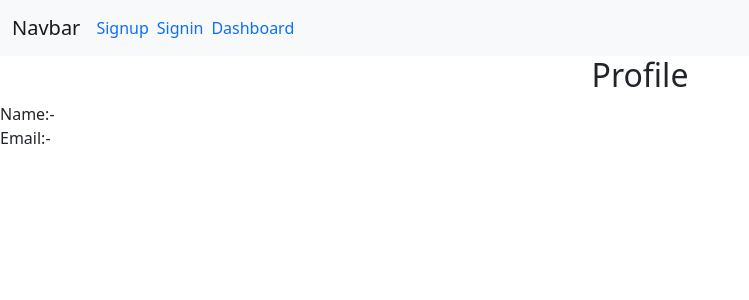
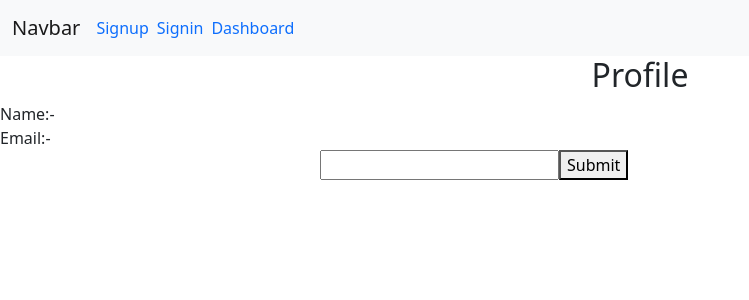
Before and after one commit to rockingatgithub/CN_AUG_PYTHON_REACTJS, a React (Create React App) app: page /dashboard in a window 1280 px wide. Shown: the top 300 px of the page, without its empty margins (0-749 px from the left). Built offline with nearby package versions, Linux system fonts and the light colour scheme.

Commit message:
Added Google login

```diff
--- a/package.json
+++ b/package.json
@@ -8,6 +8,7 @@
     "@testing-library/react": "^13.4.0",
     "@testing-library/user-event": "^13.5.0",
     "bootstrap": "^5.2.3",
+    "js-cookie": "^3.0.5",
     "react": "^18.2.0",
     "react-bootstrap": "^2.7.4",
     "react-dom": "^18.2.0",
--- a/src/App.js
+++ b/src/App.js
@@ -14,7 +14,7 @@ const App = () => {
     <Routes>
       <Route path="/" element={<UserForm isSignup heading={'Signup Form'} setUser={setUser} />} />
       <Route path="/signin" element={<UserForm isSignup={false} heading={'Signin Form'} setUser={setUser} />} />
-      <Route path="/dashboard" element={<Dashboard user={user} />} />
+      <Route path="/dashboard" element={<Dashboard user={user} setUser={setUser} />} />
     </Routes>
 
   </>
--- a/src/components/Dashboard/index.jsx
+++ b/src/components/Dashboard/index.jsx
@@ -1,4 +1,30 @@
+import Cookies from "js-cookie"
+import { useState } from "react"
+
 const Dashboard = (props) => {
+
+    const [name, setName] = useState('')
+
+    const submitHandler = async (event) => {
+
+        event.preventDefault()
+
+        const response = await fetch("http://localhost:8000/api/v1/student", {
+            method: "PUT",
+            body: JSON.stringify({ name}),
+            headers: {
+                'Content-Type': 'application/json',
+                'Authorization': 'Bearer ' + Cookies.get('user')
+            }
+        })
+
+        const parsedResponse = await response.json()
+        if(response.status === 200) {
+            console.log(response.status, " ",  parsedResponse)
+            props.setUser(parsedResponse.student)
+        }
+
+    }
 
     return (
         <div>
@@ -9,6 +35,14 @@ const Dashboard = (props) => {
             <div>
                 Email:-  {props.user.email}
             </div>
+
+            <form onSubmit={submitHandler} >
+
+                <input value={name} onChange={(event) => setName(event.target.value)} />
+                <button type="submit" > Submit </button>
+
+            </form>
+
         </div>
     )
 
--- a/src/components/UserForm/index.jsx
+++ b/src/components/UserForm/index.jsx
@@ -1,6 +1,7 @@
 import { GoogleLogin } from "@react-oauth/google"
 import { useState } from "react"
 import { useNavigate } from "react-router-dom"
+import Cookie from 'js-cookie'
 import Button from 'react-bootstrap/Button';
 import Form from 'react-bootstrap/Form';
 
@@ -28,7 +29,7 @@ const UserForm = (props) => {
         let response
 
         if (props.isSignup) {
-            response = await fetch('http://localhost:8000/student', {
+            response = await fetch('http://localhost:8000/api/v1/student', {
 
                 method: "POST",
                 body: JSON.stringify(userSignupObj),
@@ -38,7 +39,7 @@ const UserForm = (props) => {
 
             })
         } else {
-            response = await fetch('http://localhost:8000/jwt', {
+            response = await fetch('http://localhost:8000/api/v1/auth/jwt', {
 
                 method: "POST",
                 body: JSON.stringify(userObj),
@@ -57,7 +58,7 @@ const UserForm = (props) => {
 
     const googleLoginHandler = async (credentialResponse) => {
 
-        const loginResponse = await fetch('http://localhost:8000/google', {
+        const loginResponse = await fetch('http://localhost:8000/api/v1/auth/google', {
             method: "POST",
             body: JSON.stringify({
                 token: credentialResponse.credential
@@ -70,6 +71,7 @@ const UserForm = (props) => {
         const parsedResponse = await loginResponse.json()
         console.log("the google response", parsedResponse)
         props.setUser(parsedResponse.student)
+        Cookie.set('user', parsedResponse.token)
         navigate('/dashboard')
 
     }
```
Also changed, not shown: 1 other file (tests, documents, lock files or other folders).
